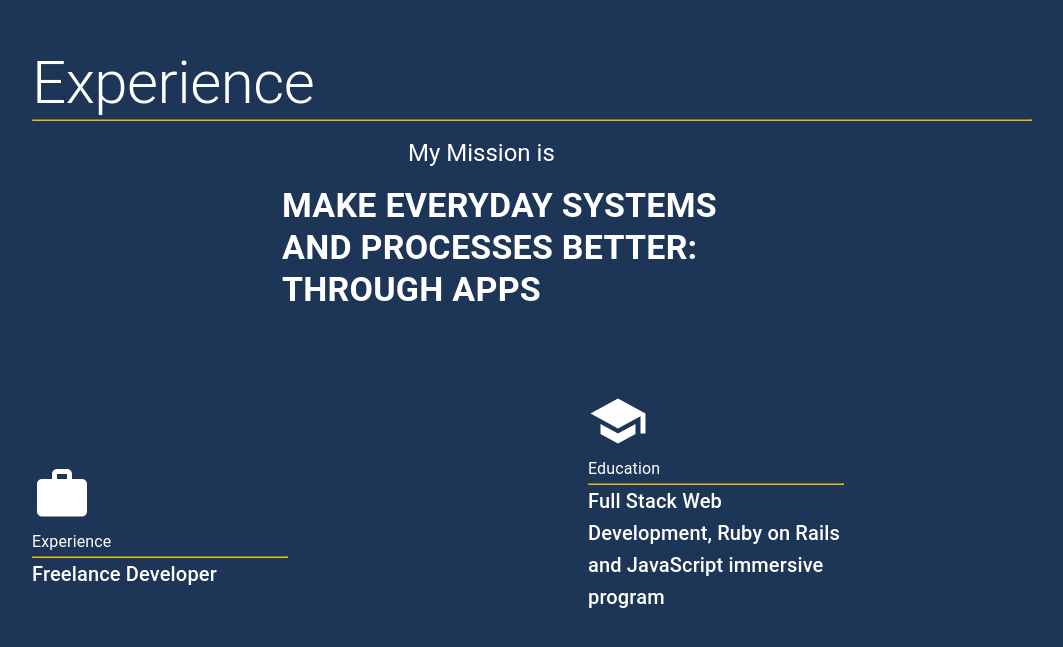
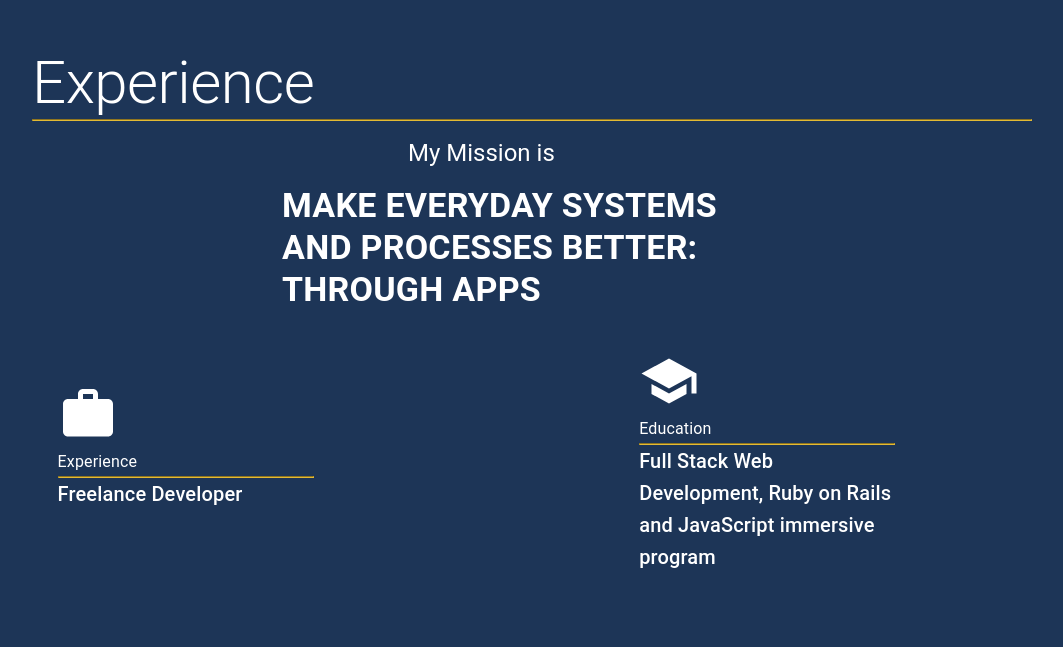
Before and after one commit to KuzcoJones/Portfolio, a React (Create React App) app: page / in a window 1280 px wide. Shown: the part 2119-2766 px from the top of the page, without its empty margins (108-1171 px from the left). Built offline with nearby package versions, Linux system fonts and the light colour scheme.

Commit message:
links, buttons and experience section done

```diff
--- a/src/components/email.js
+++ b/src/components/email.js
@@ -4,7 +4,7 @@ import { Link, Typography } from '@material-ui/core'
 const email = () => {
  return (
   <div className="email">
-   <Link color="black" component="button" underline='none'><Typography variant="h6" id="email">keenanjones210@gmail.com</Typography></Link>
+   <Link href="mailto:keenanjones210@gmail.com" color="black" component="a" underline='none'><Typography variant="h6" id="email">keenanjones210@gmail.com</Typography></Link>
   </div>
  )
 }
--- a/src/components/navbar.js
+++ b/src/components/navbar.js
@@ -1,6 +1,6 @@
 import React from 'react'
 import { Tab, Tabs }  from '@material-ui/core'
-
+import resume from '../content/resume.pdf'
 
 
 
@@ -20,9 +20,8 @@ const Navbar = () => {
         <Tab label="Experience" href="#experience"/>
         <Tab label="Projects" href="#projects"/>
         <Tab label="Contact" href="#contact"/>
-        <Tab label="Resume" color="#ff6242"/>
+        <Tab id="resume" href={resume} target="_blank" label="Resume" color="#ff6242"/>
       </Tabs>
-
   )
 }
 
--- a/src/components/socials.js
+++ b/src/components/socials.js
@@ -5,9 +5,9 @@ import {GitHub, LinkedIn, Twitter} from '@material-ui/icons'
 const socials = () => {
  return (
   <ul className="socials">
-   <li><IconButton><GitHub/></IconButton></li>
-   <li><IconButton><LinkedIn/></IconButton></li>
-   <li><IconButton><Twitter/></IconButton></li>
+   <li><IconButton href="https://github.com/KuzcoJones" target="_blank"><GitHub/></IconButton></li>
+   <li><IconButton href="https://www.linkedin.com/in/keenan-jones215/" target="_blank" ><LinkedIn/></IconButton></li>
+   <li><IconButton href="https://twitter.com/JeenanKones" target="_blank"><Twitter/></IconButton></li>
   </ul>
  )
 }
--- a/src/index.css
+++ b/src/index.css
@@ -109,7 +109,7 @@ section {
   background-color: #e3ba34;
 }
 
-#nav button {
+#resume {
   background-color: #ff6242;
 }
 
@@ -153,14 +153,24 @@ article {
 
 .education-experience {
   display: inline-block;
+  margin-left: 2vw;
   width: 20vw;
 }
 
 #education {
   position: relative;
   left: 30%;
-  bottom: 100%;
-  margin-top: 10vh;
+  top: 5vh;
+}
+
+#work {
+  position: relative;
+}
+
+#freelance-time {
+  position: relative;
+  bottom: 4vh;
+  left: 80%;
 }
 
 #mission {
--- a/src/index.scss
+++ b/src/index.scss
@@ -105,7 +105,7 @@ section{
   background-color:#e3ba34 ;
 }
 
-#nav button{
+#resume{
   background-color:#ff6242 ;
 }
 
@@ -151,22 +151,24 @@ article{
 
 .education-experience{
   display: inline-block;
-  // margin-left: 2vw;
+  margin-left: 2vw;
   width: 20vw;
 }
 
 #education{
   position:relative;
   left: 30%;
-  bottom:100%;
-  margin-top:10vh ;
+  top: 5vh;
 }
 
 #work{
-
+position: relative;
 }
 
-#freelance{
+#freelance-time{
+  position: relative;
+  bottom: 4vh;
+  left: 80%;
 }
 
 
```
Also changed, not shown: 2 other files (tests, documents, lock files or other folders).
